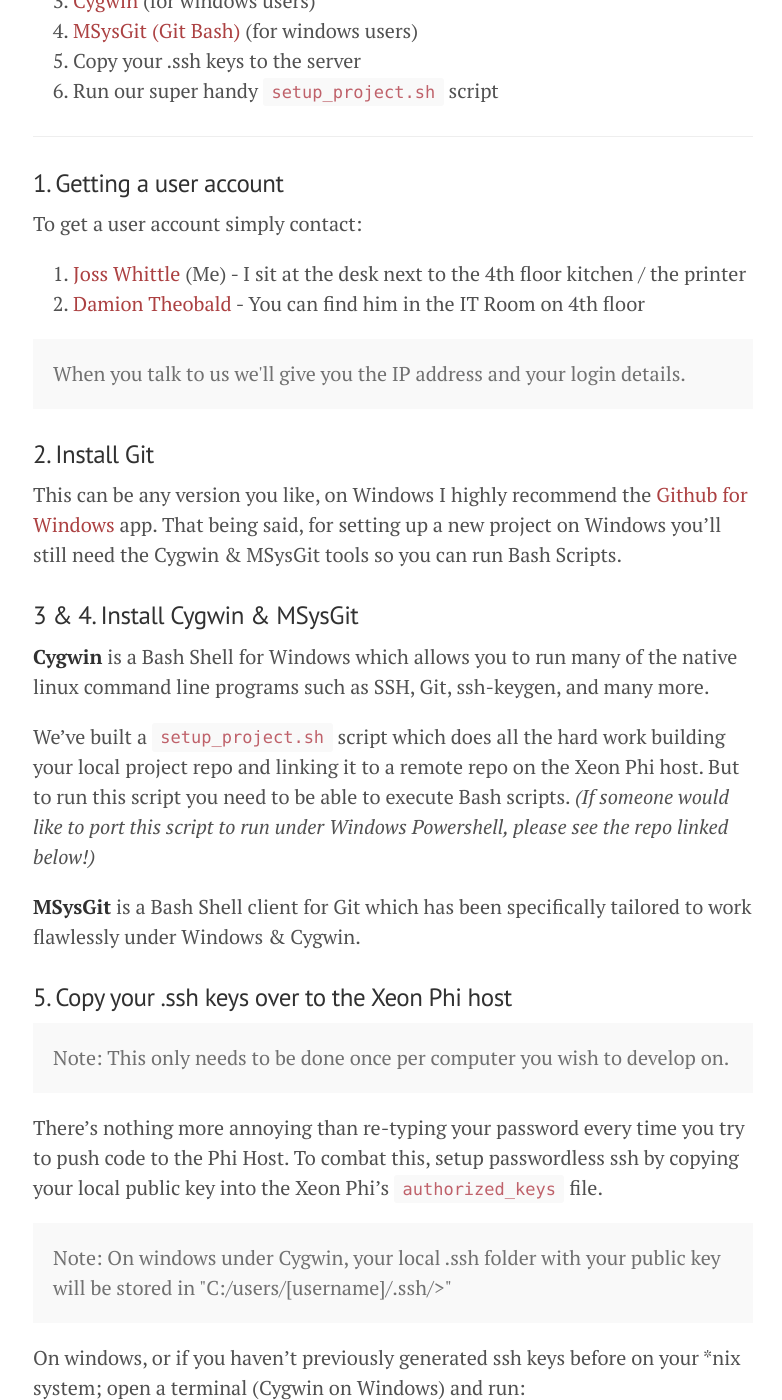
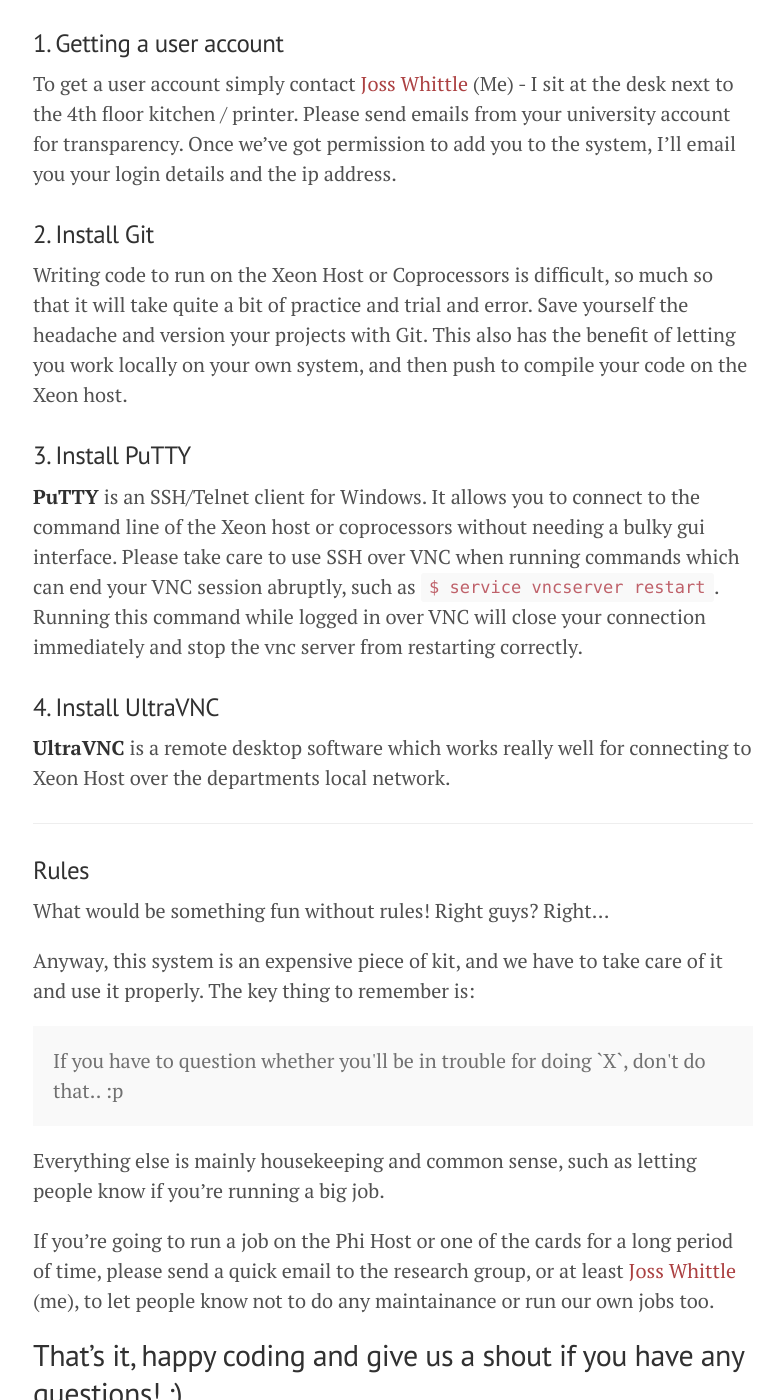
Before and after one commit to CS-Swansea/cs-swansea.github.io, a Jekyll site: the page built from pages/11-using-the-xeon-phi.md, in a window 1280 px wide and 1400 px high, scrolled down 646 px. Shown: the whole window, without its empty margins (247-1029 px from the left). Built offline with Jekyll 4.4.1, drawn with Linux system fonts in a browser that asks for light colours; Markdown is read by kramdown in place of the engine named in the settings; some of the changed text lies outside the part shown.

Commit message:
Update 11-using-the-xeon-phi.md

```diff
--- a/pages/11-using-the-xeon-phi.md
+++ b/pages/11-using-the-xeon-phi.md
@@ -5,8 +5,6 @@
 ---
 
 Back in October, 2013 the department acquired a special new computer from Intel containing four of their new [Xeon Phi coproccessors](http://ark.intel.com/products/75801/Intel-Xeon-Phi-Coprocessor-5120D-8GB-1_053-GHz-60-core).
-
-Now after months of sitting idle the Xeon Phi rack is setup and configure for us to work with!
 
 This post goes over setting up your local development environment for working with the Xeon Phi and basic rules and workflow for running your programs.
 
@@ -16,118 +14,30 @@
 
 To get running on the Xeon Phi you'll need to install & do a couple of things:
 
-1. A user account
+1. Get a user account
 2. Git
-3. [Cygwin](http://www.cygwin.com/) (for windows users)
-4. [MSysGit \(Git Bash\)](http://msysgit.github.io/) (for windows users)
-5. Copy your .ssh keys to the server
-6. Run our super handy `setup_project.sh` script
+3. [PuTTY](http://www.putty.org/) (for windows users)
+4. [UltraVNC Viewer](http://www.uvnc.com/)
 
 ------
 
 ### 1. Getting a user account
 
-To get a user account simply contact:
-
-1. [Joss Whittle](mailto:637342@swansea.ac.uk?Subject=Xeon%20Phi%20access) (Me) - I sit at the desk next to the 4th floor kitchen / the printer
-2. [Damion Theobald](mailto:637342@swansea.ac.uk?Subject=Xeon%20Phi%20access) - You can find him in the IT Room on 4th floor
-
-<p class="message">
-	When you talk to us we'll give you the IP address and your login details.
-</p>
+To get a user account simply contact [Joss Whittle](mailto:637342@swansea.ac.uk?Subject=Xeon%20Phi%20access) (Me) - I sit at the desk next to the 4th floor kitchen / printer. Please send emails from your university account for transparency. Once we've got permission to add you to the system, I'll email you your login details and the ip address.
 
 ### 2. Install Git
 
-This can be any version you like, on Windows I highly recommend the [Github for Windows](http://windows.github.com/) app. That being said, for setting up a new project on Windows you'll still need the Cygwin & MSysGit tools so you can run Bash Scripts.
+Writing code to run on the Xeon Host or Coprocessors is difficult, so much so that it will take quite a bit of practice and trial and error. Save yourself the headache and version your projects with Git. This also has the benefit of letting you work locally on your own system, and then push to compile your code on the Xeon host.
 
-### 3 & 4. Install Cygwin & MSysGit
+### 3. Install PuTTY
 
-**Cygwin** is a Bash Shell for Windows which allows you to run many of the native linux command line programs such as SSH, Git, ssh-keygen, and many more.
+**PuTTY** is an SSH/Telnet client for Windows. It allows you to connect to the command line of the Xeon host or coprocessors without needing a bulky gui interface. Please take care to use SSH over VNC when running commands which can end your VNC session abruptly, such as `$ service vncserver restart`. Running this command while logged in over VNC will close your connection immediately and stop the vnc server from restarting correctly.
 
-We've built a `setup_project.sh` script which does all the hard work building your local project repo and linking it to a remote repo on the Xeon Phi host. But to run this script you need to be able to execute Bash scripts. *(If someone would like to port this script to run under Windows Powershell, please see the repo linked below!)*
+### 4. Install UltraVNC
 
-**MSysGit** is a Bash Shell client for Git which has been specifically tailored to work flawlessly under Windows & Cygwin.
-
-### 5. Copy your .ssh keys over to the Xeon Phi host
-
-<p class="message">
-	Note: This only needs to be done once per computer you wish to develop on.
-</p>
-
-
-There's nothing more annoying than re-typing your password every time you try to push code to the Phi Host. To combat this, setup passwordless ssh by copying your local public key into the Xeon Phi's `authorized_keys` file.
-
-<p class="message">
-	Note: On windows under Cygwin, your local .ssh folder with your public key will be stored in "C:/users/[username]/.ssh/>"
-</p>
-
-On windows, or if you haven't previously generated ssh keys before on your *nix system; open a terminal (Cygwin on Windows) and run:
-
-	$ ssh-keygen -t rsa
-
-You'll then be prompted to enter a pass-phrase **DO NOT TYPE ANYTHING**, simply press enter, then enter again to confirm your blank password.
-
-Next, ssh into the Xeon Phi Host append your **public key** file to the `authorized_keys` file in your home directory ( `~/.ssh/` ).
-
-	$ cd ~/.ssh/
-	$ echo "paste-your-public-key-here" >> authorized_keys
-
-<p class="message">
-	Note: The double right arrow above is important! This means "append" rather than "replace" so you won't lose any previous keys added.
-</p>
-
-### 6. Run the `setup_project.sh` script!
-
-Download and run the project setup script which can be found on Github [here](https://github.com/CS-Swansea/XeonPhi_BuildSystem)
-
-The script does several things for you which make starting a new project on the Xeon Phi far simpler than doing the setup manually.
-
-In order, the script:
-
-1. Creates a Git repo in the current folder
-2. *Server:* SSH's into the Xeon Phi Host and creates a bare repo in `~/Documents/Git/[project]`
-3. *Server:* Add a `post-receive` hook to the bare repo which copies the current state of the repo into `~/Documents/Code/[project]`. This hook also attempts to compile your project via `make` if the commit message begins with "make: "
-4. *Server:* Create an empty folder `~/Documents/Data/[project]` which is where you should place any large datasets that wouldn't be a good idea to place in your git repo
-5. Add the remote repo in the Phi Host to your local repo's remote list
-6. Add a general purpose C++ makefile which will compile all .cpp files together into a binary the same name as the project
-7. Add a hello world C++ program
-8. Perform an initial commit and push the code to the Phi Host, compiling it in the process
-
-#### Example usage
-
-Place the `setup_project.sh` script in the root of where all your projects will be stored. For example, I store mine in `My Documents/Xeon Phi/setup_project.sh`
-
-	$ mkdir example_phi
-	$ cd example_phi
-	$ ../setup_project.sh
-
-<p class="message">
-	Note: There is definitely room for improvement with this script and the build system in general. If you have any idea's and alterations to make please submit a Pull Request on the github repo!
-</p>
+**UltraVNC** is a remote desktop software which works really well for connecting to Xeon Host over the departments local network.
 
 ------
-
-###Developing for the Xeon Phi
-
-Obviously all this setup is well an good (and verbose, sorry about that) but it's all rather useless if you can't actually run your code. Next we'll go over a simple workflow we'd like people to follow during developement of their programs and some basical housekeeping rules for Do's and Dont's of the system.
-
-#### Workflow
-
-Developing for the Xeon Phi is difficult, there's no way around that I'm afraid. But you can make life a lot easier for yourself by making sure it runs locally first and then pushing it to the Phi Host and trying to make it work there.
-
-If you look at the [PhiHash](https://github.com/CS-Swansea/PhiHash) project on our CS-Swansea Github Organization, you can see an example of how a program for the Phi has been written so it will compile both on Windows under Visual Studio, and on the Phi Host under G++ and ICPC (the intel compiler) with no changes to the code being nessecary. This project also uses OpenMP to automatically make use of all available CPU cores during execution.
-
-	Develope, compile, and debug locally.
-		|	|
-		^	v
-		|	|--> run: git add-commit -m "make: Stable build"
-		|	|         git push phi master
-		|	|
-		|	\--> ssh into the Phi Host:
-		^			|
-		|			|--> run: cd ~/Documents/Code/[project]/
-		\--<--<--<--/		  ./[project binary]
-
 
 ###Rules
 
@@ -139,12 +49,8 @@
 	If you have to question whether you'll be in trouble for doing `X`, don't do that.. :p
 </p>
 
-Everything else is mainly housekeeping and common sense, such as:
+Everything else is mainly housekeeping and common sense, such as letting people know if you're running a big job.
 
-##### 1. Don't edit your code on the Xeon Phi Host.
-Please don't VNC into the host and open Eclipse or Emacs. **Vi** or **Nano** over an ssh terminal aren't too bad but please don't do that either. Edit and test your code locally, then push->compile->and run on the Phi Host or Phi cards.
-
-##### 2. Let people know if you're running a big job.
-If you're going to run a job on the Phi Host or one of the cards for a long period of time, please send a quick email to the research group, or at least [Joss Whittle](mailto:637342@swansea.ac.uk?Subject=Xeon%20Phi%20access), (me), to let people know not to do any maintainance or run our own jobs too.
+If you're going to run a job on the Phi Host or one of the cards for a long period of time, please send a quick email to the research group, or at least [Joss Whittle](mailto:637342@swansea.ac.uk?Subject=Xeon%20Phi%20access) (me), to let people know not to do any maintainance or run our own jobs too.
 
 ## That's it, happy coding and give us a shout if you have any questions! :)
```
